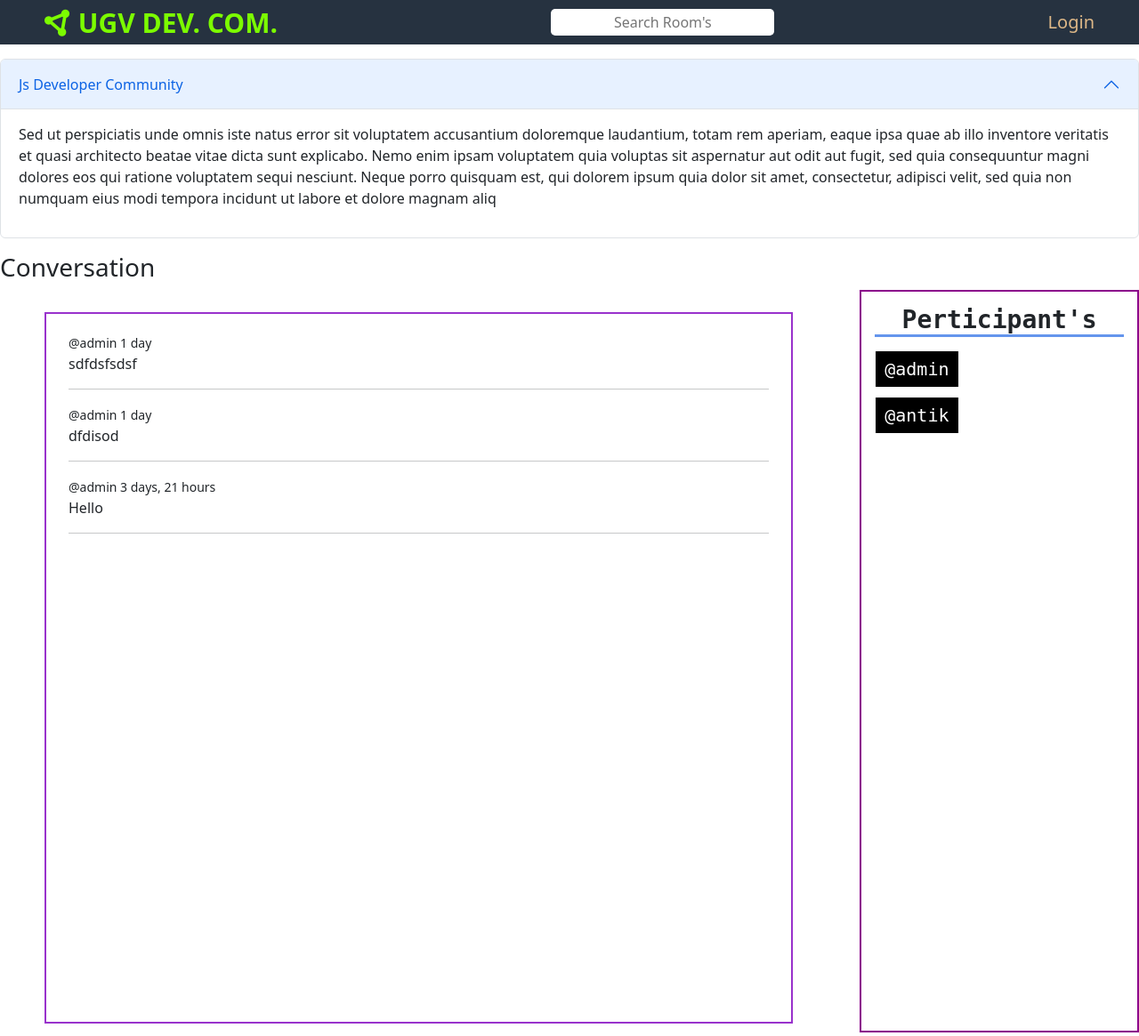
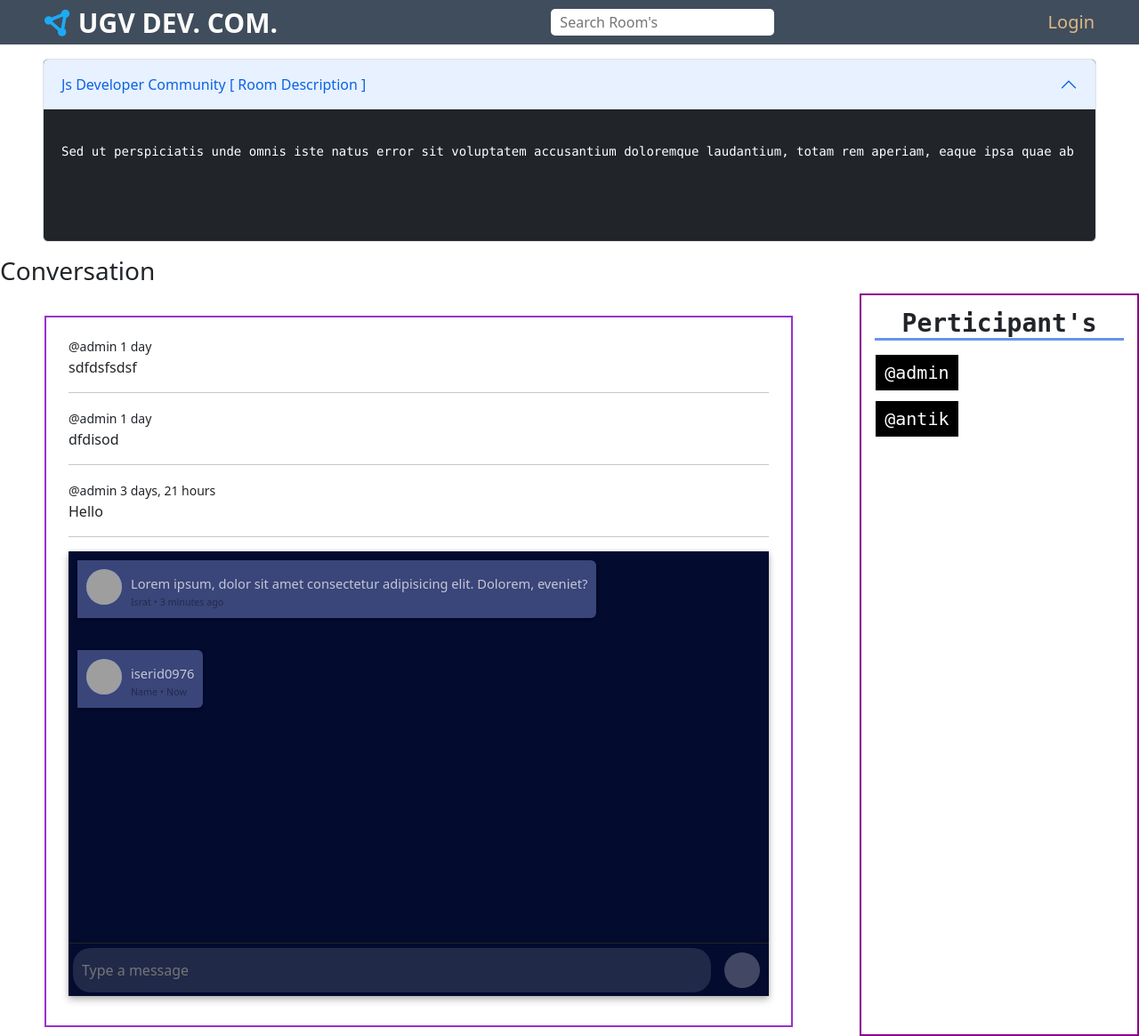
Before and after one commit to Badsha-ugv/Developer-Community-Site, a Django app: page /room/1/ in a window 1280 px wide. Shown: the whole page at 89% size. Run offline with Django 4.2, Linux system fonts and the light colour scheme; data comes from the database, SQL or seed files in the repository; both versions use the stored data as it was after the commit; some libraries are stand-ins or nearby versions; grey boxes are pictures that could not be loaded.

Commit message:
scrollbar and color

```diff
--- a/devcom/base/views.py
+++ b/devcom/base/views.py
@@ -31,12 +31,12 @@ def home(request):
 
     # paginator
 
-    # p = Paginator(Room.objects.all(),3)
-    # page_number = request.GET.get('page')
-    # page_obj = p.get_page(page_number)
+    p = Paginator(rooms,3)
+    page_number = request.GET.get('page')
+    page_obj = p.get_page(page_number)
 
     context = {'rooms': rooms, 'topics': topic,
-               'room_count': room_count, 'room_message': room_message}
+               'room_count': room_count, 'room_message': room_message,'page_obj':page_obj}
 
     return render(request, 'base/home.html', context)
 
@@ -175,7 +175,7 @@ def userProfile(request, pk):
     rooms = user.room_set.all()
     room_message = user.message_set.all()
     topics = Topic.objects.all()
-    context = {'user': user, 'rooms': rooms,
+    context = {'user': user, 'page_obj': rooms,
                'topics': topics, 'room_message': room_message}
     return render(request, 'base/profile.html', context)
 @login_required(login_url='login')
--- a/devcom/templates/base/profile.html
+++ b/devcom/templates/base/profile.html
@@ -26,9 +26,10 @@
     <div class="mt-3">
         <div class="profile-info ">
             <img class="w-25 " src="{% static 'image/avater.jpg' %} " alt="">
-            <div class="profile-info-text">
+            <div class="profile-info-text text-center">
 
                 <h2 class="text-center my-3">{{ user.username }}</h2>
+                <a href="{% url 'update-user' %}" class="btn btn-outline-info mb-3 btn-sm ">Update</a>
             </div>
 
         </div>
--- a/devcom/templates/base/room.html
+++ b/devcom/templates/base/room.html
@@ -4,6 +4,160 @@
 
 <!--new room design-->
 <style>
+
+    /* chat box sumu  */
+
+
+::-webkit-scrollbar {
+    width: 4px;
+}
+
+::-webkit-scrollbar-thumb {
+    background-color: #4c4c6a;
+    border-radius: 2px;
+}
+
+
+.chatbox {
+    min-height: 500px;
+    max-height: 100%;
+    display: flex;
+    flex-direction: column;
+    overflow: hidden;
+    box-shadow: 0 0 4px rgba(0, 0, 0, .14), 0 4px 8px rgba(0, 0, 0, .28);
+}
+
+.chat-window {
+    flex: auto;
+    max-height: calc(100% - 60px);
+    background: #030b2f;
+    overflow: auto;
+}
+
+.chat-input {
+    flex: 0 0 auto;
+    height: 60px;
+    background: #030b2f;
+    border-top: 1px solid #2671ff;
+    box-shadow: 0 0 4px rgba(0, 0, 0, .14), 0 4px 8px rgba(0, 0, 0, .28);
+}
+
+.chat-input input {
+    height: 50px;
+    line-height: 60px;
+    outline: 0 none;
+    border: none;
+    border-radius: 20px;
+    width: calc(100% - 70px);
+    color: white;
+    text-indent: 10px;
+    font-size: 12pt;
+    padding: 0;
+    margin:5px;
+    background: #212949;
+}
+
+.chat-input button {
+    float: right;
+    outline: 0 none;
+    border: none;
+    background: rgba(255, 255, 255, .25);
+    height: 40px;
+    width: 40px;
+    border-radius: 50%;
+    padding: 2px 0 0 0;
+    margin: 10px;
+    transition: all 0.15s ease-in-out;
+}
+.chat-input button i{
+    background: #03293a;
+}
+
+.msg-container {
+    position: relative;
+    display: inline-block;
+    width: 100%;
+    margin: 0 0 10px 0;
+    padding: 10px;
+}
+
+.msg-box {
+    display: flex;
+    background: #3a4579;
+    padding: 10px 10px 0 10px;
+    border-radius: 0 6px 6px 0;
+    max-width: 80%;
+    width: auto;
+    float: left;
+    box-shadow: 0 0 2px rgba(0, 0, 0, .12), 0 2px 4px rgba(0, 0, 0, .24);
+}
+
+.user-img {
+    display: inline-block;
+    border-radius: 50%;
+    height: 40px;
+    width: 40px;
+    background: #2671ff;
+    margin: 0 10px 10px 0;
+}
+
+.flr {
+    /*flex: 1 0 auto;*/
+    display: flex;
+    flex-direction: column;
+    width: calc(100% - 50px);
+}
+
+.messages {
+    flex: 1 0 auto;
+}
+
+.msg {
+    display: inline-block;
+    font-size: 11pt;
+    line-height: 13pt;
+    color: rgba(255, 255, 255, .7);
+    margin: 0 0 4px 0;
+}
+
+.msg:first-of-type {
+    margin-top: 8px;
+}
+
+.timestamp {
+    color: rgba(0, 0, 0, .38);
+    font-size: 8pt;
+    margin-bottom: 10px;
+}
+
+.username {
+    margin-right: 3px;
+}
+
+.posttime {
+    margin-left: 3px;
+}
+
+/*.msg-self .msg-box {
+    border-radius: 6px 0 0 6px;
+    background: #2671ff;
+    float: right;
+}
+
+.msg-self .user-img {
+    margin: 0 0 10px 10px;
+}
+
+.msg-self .msg {
+    text-align: right;
+}
+
+.msg-self .timestamp {
+    text-align: right;
+}
+
+    /* chat box sumu  */
+
     .room-container{
     display:grid;
     grid-template-columns:3fr 1fr;
@@ -23,10 +177,7 @@
 }
 .msg-send-box form {
     position: relative;
-    margin-bottom: -30px;
-    margin-top: 30px;
     border-top: 1px solid;
-    padding-top: 10px;
 }
 
 
@@ -53,6 +204,10 @@
     margin-bottom: 10px;
     display: table;
 }
+.accordion-body p{
+color:white;
+}
+
 
 
 
@@ -61,18 +216,20 @@
 
 <div class="accordion w-100 m-auto my-3" id="accordionPanelsStayOpenExample">
 
-    <div class="accordion-item">
+    <div class="accordion-item mx-5 bg-dark">
         <h2 class="accordion-header" id="panelsStayOpen-headingOne">
             <button class="accordion-button btn btn-dark" type="button" data-bs-toggle="collapse"
                     data-bs-target="#panelsStayOpen-collapseOne" aria-expanded="true"
                     aria-controls="panelsStayOpen-collapseOne">
-                {{room.name}}
+                {{room.name}} [ Room Description ]
             </button>
         </h2>
         <div id="panelsStayOpen-collapseOne" class="accordion-collapse collapse show"
              aria-labelledby="panelsStayOpen-headingOne">
             <div class="accordion-body">
-                <p>{{ room.description }}</p>
+                <pre>
+                <p>{{ room.description }} </p>
+                </pre>
             </div>
         </div>
     </div>
@@ -80,7 +237,7 @@
 
 <!--<h2>{{room.name}}</h2>-->
 <!--<p>{{ room.description }}</p>-->
-<h3>Conversation</h3>
+<h3 class=""> Conversation</h3>
 
 
 <div class="room-container">
@@ -88,35 +245,61 @@
 
         {% for msg in room_message %}
         <div>
-            <a href="{% url 'user-profile' msg.user.id %}" ></a>
+            <a href="{% url 'user-profile' msg.user.id %}"></a>
             <small>@{{ msg.user }} {{ msg.created|timesince }}</small>
             <br>
             <span> {{ msg.body }} </span>
-            {% if request.user == msg.user %}
-            <a href="{% url 'delete-msg' msg.id %}">
-                <i class="fa-solid fa-xmark"></i>
-            </a>
 
-            {% endif %}
+            <!--            delete msg-->
+
             <hr>
         </div>
         {% endfor %}
+
         <div class="msg-send-box">
-            {% if request.user.is_authenticated %}
-            <form action="" method="POST">
-                {% csrf_token %}
-                <!--                <input type="text" name="msg_body" id="" placeholder="write your message here..">-->
-                <!--                <input type="submit" value="send">-->
 
-                <div class="input-group mb-3 w-50 m-auto">
-                    <input type="text" name="msg_body" class="form-control" placeholder="Recipient's username"
-                           aria-label="Recipient's username" aria-describedby="button-addon2">
-                    <button class="btn btn-outline-secondary" type="submit" id="button-addon2">send</button>
+            <section class="chatbox">
+                <div class="chat-window">
+                    <article class="msg-container msg-remote" id="msg-0">
+                        <div class="msg-box">
+
+                        <img class="user-img" src="img/img-1.jpg">
+                            <div class="flr">
+                                <div class="messages">
+                                    <p class="msg" id="msg-0">Lorem ipsum, dolor sit amet consectetur adipisicing elit. Dolorem,
+                                        eveniet?</p>
+                                </div>
+                                <span class="timestamp"><span class="username">Israt</span>&bull;<span class="posttime">3
+                                        minutes
+                                        ago</span></span>
+                            </div>
+                        </div>
+                    </article>
+
+                    <article class="msg-container msg-remote" id="msg-0">
+                        <div class="msg-box">
+                            <img class="user-img" src="img/img-1.jpg">
+                            <div class="flr">
+                                <div class="messages">
+                                    <p class="msg" id="msg-0">iserid0976 </p>
+                                </div>
+                                <span class="timestamp"><span class="username">Name</span>&bull;<span
+                                        class="posttime">Now</span></span>
+                            </div>
+                        </div>
+                    </article>
+
                 </div>
-            </form>
-            {% endif %}
+                <form class="chat-input" onsubmit="return false;">
+                    <input type="text" autocomplete="on" placeholder="Type a message" />
+                    <button>
+                        <i class="fas-solid fa-send"></i>
+                    </button>
+                </form>
+            </section>
+
+
         </div>
-
     </div>
 
     <!--  perticipate -->
--- a/devcom/templates/base/topics_page.html
+++ b/devcom/templates/base/topics_page.html
@@ -9,10 +9,12 @@
     font-weight: 500;
     box-sizing: border-box;
     border-top: 2px solid lightslategray;
+    height:620px;
+    overflow-y:scroll;
 }
 .all a {
     color: white;
-    background: black;
+    background: #283f4d;
     display: inherit;
     padding: 10px;
     border: none;
@@ -21,7 +23,7 @@
 }
 .topic a {
     color: white;
-    background: black;
+    background: #283f4d;
     display: inherit;
     padding: 10px;
     border: none;
--- a/devcom/templates/nav.html
+++ b/devcom/templates/nav.html
@@ -5,12 +5,12 @@
     justify-content: space-between;
     height: 50px;
     align-items: center;
-    background: #263240;
+    background: #404d5c;
     grid-auto-flow: column;
 
 }
 .logo a {
-    color: lawngreen;
+    color: rgb(252, 252, 251);
     font-size: 30px;
     font-weight: 700;
 }
@@ -18,13 +18,16 @@
 input.search-item {
     padding: 3px 10px;
     border-radius: 5px;
-    text-align: center;
+
     display: inline-block;
     border: transparent;
     outline:0;
 }
 .user-profile{ margin-right:50px;}
 .logo{margin-left:50px;}
+.logo  a i{
+    color:#1daaf5;
+}
 .user-profile a {
     color: burlywood;
     font-size: 20px;
@@ -59,9 +62,9 @@ input.search-item {
         <div class="user-profile">
 
             {% if request.user.is_authenticated %}
-            <a href="{% url 'user-profile' user.id %}">{{ request.user.username }}</a>
+            <!-- <a href="{% url 'user-profile' user.id %}">{{ request.user.username }}</a> -->
             <a href="{% url 'logout-page' %}">Logout</a>
-            <a href="{% url 'update-user' %}">Update</a>
+            <!-- <a href="{% url 'update-user' %}">Update</a> -->
             <!--drop down-->
             <!--drop down-->
             {% else %}
```
Also changed, not shown: devcom/backup_code.txt (added, +28 -0 lines), devcom/templates/base/activity_page.html (+19 -15 lines), devcom/templates/base/feed_page.html (+40 -8 lines), devcom/templates/base/home.html (+20 -20 lines), devcom/db.sqlite3.
